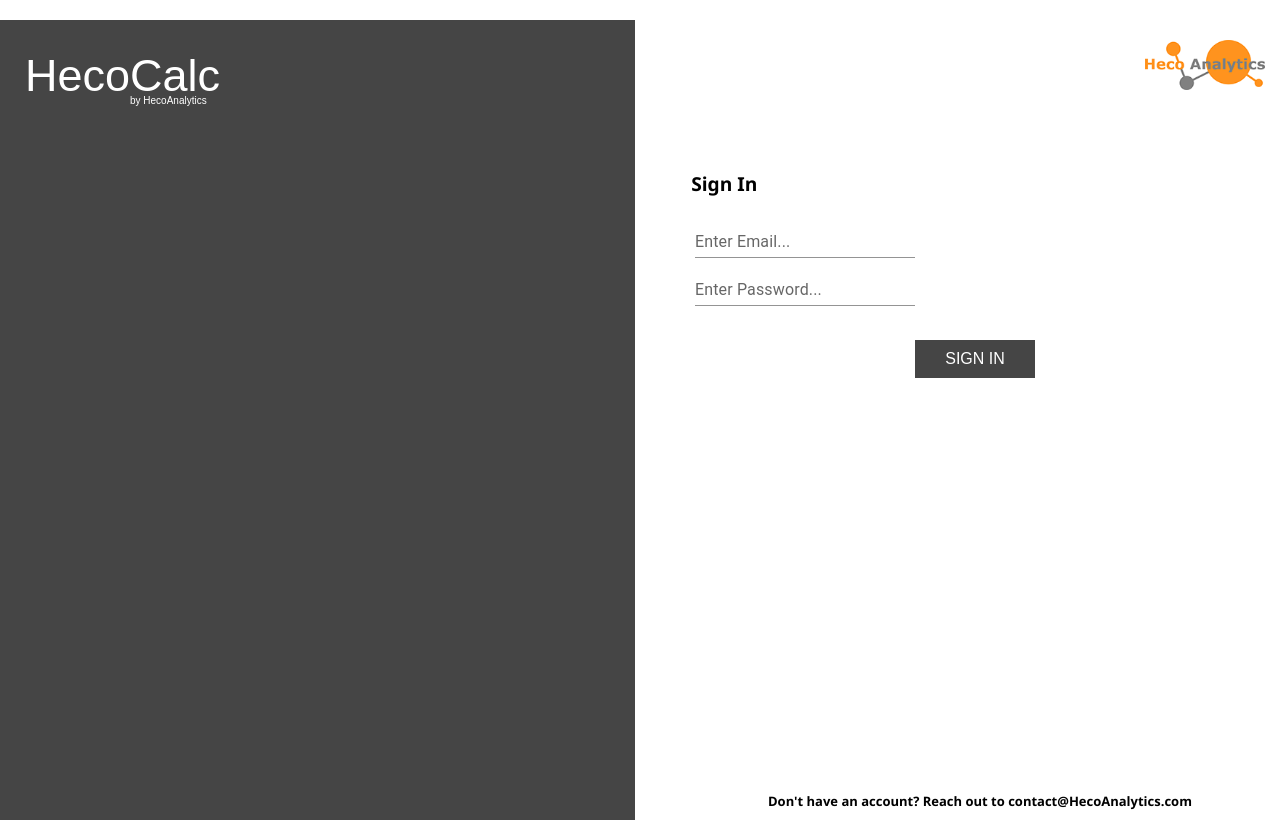
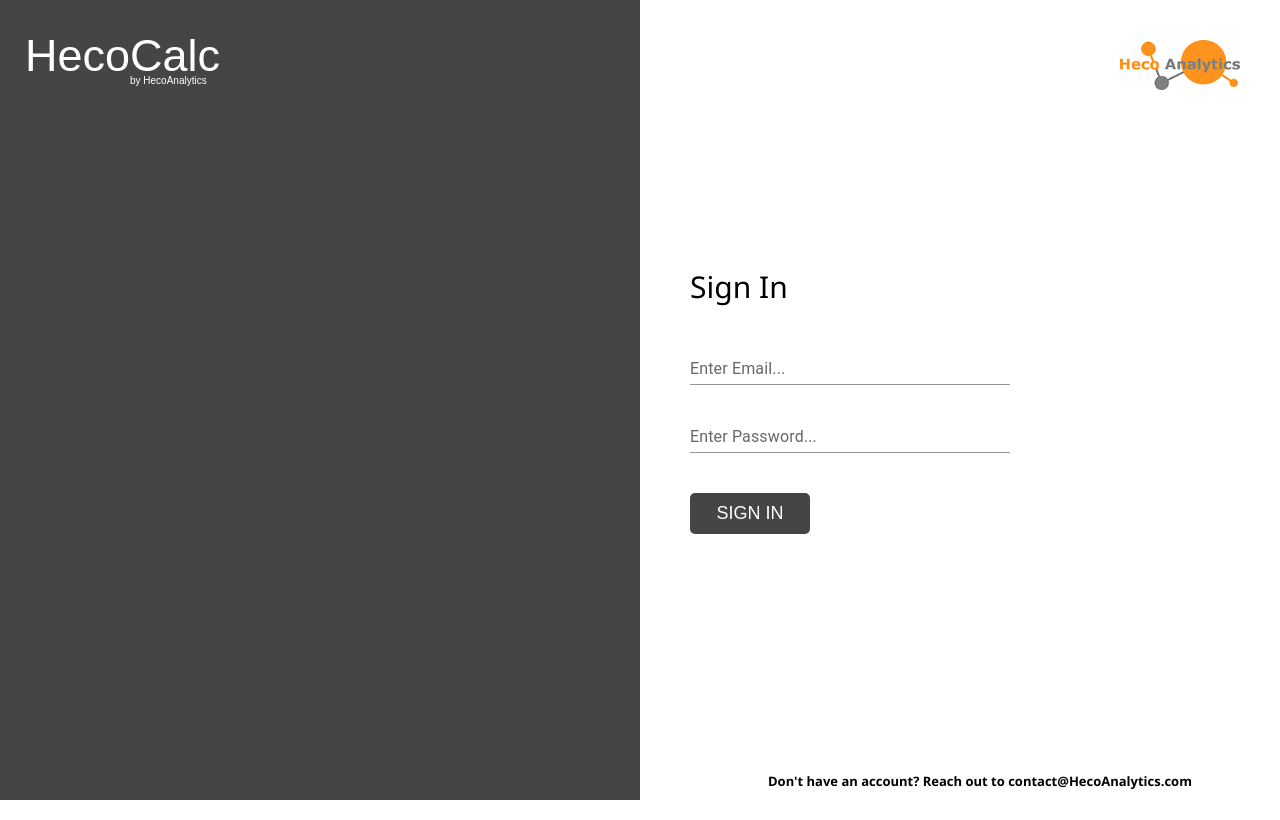
Before and after one commit to tgl-tania/HecoCalc, a React (Create React App) app in the folder hecocalc/: page / in a window 1280 px wide. Built offline with nearby package versions, Linux system fonts and the light colour scheme; what amazon-cognito-identity-js would draw is missing.

Commit message:
Fixed Login Page CSS

```diff
--- a/hecocalc/src/components/EditTree.jsx
+++ b/hecocalc/src/components/EditTree.jsx
@@ -38,23 +38,48 @@ export default function EditTree({
   const costData = [
     {
       title: "Hospitalisation cost",
-      cost: <input class="Input" onInput={(e) => setCost1(e.target.value)} />,
+      cost: (
+        <input
+          className="var-inputs"
+          onInput={(e) => setCost1(e.target.value)}
+        />
+      ),
     },
     {
       title: "DIGITAL",
-      cost: <input class="Input" onInput={(e) => setCost2(e.target.value)} />,
+      cost: (
+        <input
+          className="var-inputs"
+          onInput={(e) => setCost2(e.target.value)}
+        />
+      ),
     },
     {
       title: "Current Pathway",
-      cost: <input class="Input" onInput={(e) => setCost3(e.target.value)} />,
+      cost: (
+        <input
+          className="var-inputs"
+          onInput={(e) => setCost3(e.target.value)}
+        />
+      ),
     },
     {
       title: "Drug - AEAT",
-      cost: <input class="Input" onInput={(e) => setCost4(e.target.value)} />,
+      cost: (
+        <input
+          className="var-inputs"
+          onInput={(e) => setCost4(e.target.value)}
+        />
+      ),
     },
     {
       title: "Drug - IEAT",
-      cost: <input class="Input" onInput={(e) => setCost5(e.target.value)} />,
+      cost: (
+        <input
+          className="var-inputs"
+          onInput={(e) => setCost5(e.target.value)}
+        />
+      ),
     },
   ];
 
@@ -71,19 +96,39 @@ export default function EditTree({
   const edData = [
     {
       title: "LOS - AEAT",
-      days: <input class="Input" onInput={(e) => setDays1(e.target.value)} />,
+      days: (
+        <input
+          className="var-inputs"
+          onInput={(e) => setDays1(e.target.value)}
+        />
+      ),
     },
     {
       title: "LOS - IEAT",
-      days: <input class="Input" onInput={(e) => setDays2(e.target.value)} />,
+      days: (
+        <input
+          className="var-inputs"
+          onInput={(e) => setDays2(e.target.value)}
+        />
+      ),
     },
     {
       title: "Total duration of antibiotics (d) - AEAT",
-      days: <input class="Input" onInput={(e) => setDays3(e.target.value)} />,
+      days: (
+        <input
+          className="var-inputs"
+          onInput={(e) => setDays3(e.target.value)}
+        />
+      ),
     },
     {
       title: "Total duration of antibiotics (d) - IEAT",
-      days: <input class="Input" onInput={(e) => setDays4(e.target.value)} />,
+      days: (
+        <input
+          className="var-inputs"
+          onInput={(e) => setDays4(e.target.value)}
+        />
+      ),
     },
   ];
 
@@ -115,7 +160,7 @@ export default function EditTree({
       title: "DIGITAL",
       value: (
         <input
-          class="Input"
+          className="var-inputs"
           type="number"
           min="0"
           max="1"
@@ -128,7 +173,7 @@ export default function EditTree({
       title: "DIGITAL - AEAT",
       value: (
         <input
-          class="Input"
+          className="var-inputs"
           type="number"
           min="0"
           max="1"
@@ -141,7 +186,7 @@ export default function EditTree({
       title: "DIGITAL - AEAT - Hospital Admissions",
       value: (
         <input
-          class="Input"
+          className="var-inputs"
           type="number"
           min="0"
           max="1"
@@ -154,7 +199,7 @@ export default function EditTree({
       title: "DIGITAL - IEAT - Hospital Admissions",
       value: (
         <input
-          class="Input"
+          className="var-inputs"
           type="number"
           min="0"
           max="1"
@@ -167,7 +212,7 @@ export default function EditTree({
       title: "Current Pathway - AEAT",
       value: (
         <input
-          class="Input"
+          className="var-inputs"
           type="number"
           min="0"
           max="1"
@@ -180,7 +225,7 @@ export default function EditTree({
       title: "Current Pathway - AEAT - Hospital Admissions",
       value: (
         <input
-          class="Input"
+          className="var-inputs"
           type="number"
           min="0"
           max="1"
@@ -193,7 +238,7 @@ export default function EditTree({
       title: "Current Pathway - IEAT - Hospital Admissions",
       value: (
         <input
-          class="Input"
+          className="var-inputs"
           type="number"
           min="0"
           max="1"
@@ -206,7 +251,7 @@ export default function EditTree({
       title: "AEAT - Dead",
       value: (
         <input
-          class="Input"
+          className="var-inputs"
           type="number"
           min="0"
           max="1"
@@ -221,7 +266,7 @@ export default function EditTree({
       title: "IEAT - Dead",
       value: (
         <input
-          class="Input"
+          className="var-inputs"
           type="number"
           min="0"
           max="1"
--- a/hecocalc/src/components/InputPage.jsx
+++ b/hecocalc/src/components/InputPage.jsx
@@ -54,10 +54,7 @@ export default function TableOption2() {
   return (
     <div className="grid-container">
       <div className="header">
-        <div className="header-title">
-          <i className="fa-solid fa-bars"></i>
-          Decision Tree Input
-        </div>
+        <div className="header-title">Decision Tree Input</div>
         <button
           className="button-generate"
           onClick={() => router("/generatetree")}
--- a/hecocalc/src/components/Navbar.jsx
+++ b/hecocalc/src/components/Navbar.jsx
@@ -1,77 +1,85 @@
-import { Divider, ListItemIcon, ListItemText } from '@mui/material'
-import { Drawer, List, ListItem } from '@mui/material'
-import React, { useState } from 'react'
-import TaskAltIcon from '@mui/icons-material/TaskAlt';
-import CameraEnhanceIcon from '@mui/icons-material/CameraEnhance';
-import SettingsIcon from '@mui/icons-material/Settings';
+import { Divider, ListItemIcon, ListItemText } from "@mui/material";
+import { Drawer, List, ListItem } from "@mui/material";
+import React, { useState } from "react";
+import TaskAltIcon from "@mui/icons-material/TaskAlt";
+import CameraEnhanceIcon from "@mui/icons-material/CameraEnhance";
+import SettingsIcon from "@mui/icons-material/Settings";
 import "../css/navbar.css";
-import LogoutIcon from '@mui/icons-material/Logout';
+import LogoutIcon from "@mui/icons-material/Logout";
 //import Settings from '@mui/icons-material/Settings';
-import DensityMediumIcon from '@mui/icons-material/DensityMedium';
-import { useNavigate } from 'react-router-dom';
+import DensityMediumIcon from "@mui/icons-material/DensityMedium";
+import { useNavigate } from "react-router-dom";
 //import Link from '@mui/material';
 
 function Navbar() {
-
   const [open, setOpen] = useState(false);
 
   const [component, setComponent] = useState(false);
 
   const openPage = () => {
     setComponent(true);
-
-    }
+  };
 
   const closePage = () => {
     setComponent(false);
-    }
+  };
 
   const navigate = useNavigate();
 
   const navigateToLogin = () => {
-        navigate('/');
+    navigate("/");
   };
 
   const list = () => (
     <div style={{ width: 250 }}>
-            <List >
-                <div className='MainMenu'>Main Menu</div>
+      <List>
+        <div className="MainMenu">Main Menu</div>
         <Divider />
-                {['Dashboard'].map((label, index) => (
+        {["Dashboard"].map((label, index) => (
           <ListItem key={index}>
-                        <ListItemIcon><TaskAltIcon /></ListItemIcon>
+            <ListItemIcon>
+              <TaskAltIcon />
+            </ListItemIcon>
             <ListItemText primary={label} />
           </ListItem>
         ))}
-                {['Snapshots'].map((label, index) => (
+        {["Snapshots"].map((label, index) => (
           <ListItem key={index}>
-                        <ListItemIcon><CameraEnhanceIcon /></ListItemIcon>
+            <ListItemIcon>
+              <CameraEnhanceIcon />
+            </ListItemIcon>
             <ListItemText primary={label} />
           </ListItem>
         ))}
-                {['Settings'].map((label, index) => (
+        {["Settings"].map((label, index) => (
           <ListItem key={index}>
-                        <ListItemIcon><SettingsIcon /></ListItemIcon>
+            <ListItemIcon>
+              <SettingsIcon />
+            </ListItemIcon>
             <ListItemText primary={label} />
           </ListItem>
         ))}
 
-                <div className='footer'>
-                    {['Log Out'].map((label, index) => (
-                        <ListItem key={index} onClick={navigateToLogin} >
-                            <ListItemIcon><LogoutIcon /></ListItemIcon>
+        <div className="footer">
+          {["Log Out"].map((label, index) => (
+            <ListItem key={index} onClick={navigateToLogin}>
+              <ListItemIcon>
+                <LogoutIcon />
+              </ListItemIcon>
               <ListItemText primary={label} />
             </ListItem>
           ))}
         </div>
       </List>
     </div>
-    )
+  );
 
   return (
-        <div className='header'>
-            <div className='setting' onClick={() => setOpen(true)}><DensityMediumIcon /></div>
-            <Drawer open={open} anchor={'left'} onClose={() => setOpen(false)}>
+    <div className="navbar-container">
+      <div className="setting" onClick={() => setOpen(true)}>
+        <DensityMediumIcon />
+      </div>
+      <Drawer open={open} anchor={"left"} onClose={() => setOpen(false)}>
         {list()}
       </Drawer>
       {/* <div className='name'>Settings</div>
@@ -88,9 +96,8 @@ function Navbar() {
                     <button className='but' onClick={closePage}>Close Repository Page </button>
                 </div>
             )} */}
-
     </div>
-    )
+  );
 }
 
-export default Navbar
+export default Navbar;
--- a/hecocalc/src/css/edittree.css
+++ b/hecocalc/src/css/edittree.css
@@ -1,13 +1,4 @@
-.btn {
-  /* background-color: #ff921dd7; */
-}
-
-.btn:hover {
-  /* background-color: #fcc07f; */
-  background: #ff921dd7;
-}
-
-.Input {
+.var-inputs {
   /* background-color: rgb(239, 239, 239); */
   background: linear-gradient(#e6e6e6cf, #e9e9e9cf, #e9e9e9cf, #e6e6e6cf);
   height: 25px;
--- a/hecocalc/src/css/login.css
+++ b/hecocalc/src/css/login.css
@@ -1,7 +1,7 @@
 body {
   margin: 0px;
 }
-.container {
+.login-container {
   display: flex;
   flex-direction: row;
   padding-top: 0%;
@@ -25,49 +25,31 @@ body {
   flex-direction: column;
   display: flex;
   background-color: white;
+  justify-content: center;
 }
 
 .rightSide .signInBox {
-  margin: 0px;
+  display: flex;
+  flex-direction: column;
   margin-left: 50px;
-  margin-top: 120px;
-  size: 50px;
+  font-size: large;
   width: 50%;
-  flex-wrap: wrap;
-  font-size: large;
+  gap: 20px;
 }
 
-.Email {
-  resize: none;
-  border: none;
-  text-decoration: underline;
-  text-underline-offset: 10px;
-  border-bottom: 50px;
-  width: 500px;
+.login-container .rightSide img {
+  width: 120px;
+  height: 50px;
+  position: absolute;
+  top: 40px;
+  right: 40px;
 }
 
-.Password {
-  resize: none;
-  border: none;
-  text-decoration: underline;
-  text-underline-offset: 10px;
-}
-
-.container .rightSide img {
-  width: 120px;
-  height: 50px;
-  margin-left: 500px;
-  margin-top: 20px;
-}
-
-.container .rightSide .Title {
+.login-container .rightSide .Title {
   font-family: "Segoe UI", Tahoma, Geneva, Verdana, sans-serif;
-  font-size: larger;
-  font-weight: bold;
-  position: absolute;
-  height: 50px;
-  top: 150px;
-  left: 54%;
+  font-size: 30px;
+  /* font-weight: bold; */
+  margin-bottom: 10px;
 }
 
 .button:hover {
@@ -78,21 +60,14 @@ body {
 .loginButton {
   background-color: rgb(69, 69, 69);
   color: white;
-  text-align: center;
-  text-decoration: none;
-  font-size: 16px;
+  font-size: 18px;
   cursor: pointer;
-
-  appearance: auto;
   width: 120px;
-  margin-left: auto;
-  margin-right: auto;
   padding: 10px;
-  position: absolute;
-  top: 320px;
   border: none;
+  border-radius: 5px;
   cursor: pointer;
-  transition-duration: 0.4s;
+  margin-top: 20px;
 }
 
 .Footer {
@@ -104,7 +79,7 @@ body {
   left: 60%;
 }
 
-.container .leftSide .Main {
+.login-container .leftSide .Main {
   font-weight: 100;
   font-size: 45px;
   position: absolute;
@@ -113,7 +88,7 @@ body {
   color: white;
 }
 
-.container .leftSide .Sub {
+.login-container .leftSide .Sub {
   font-size: 10px;
   position: absolute;
   top: 75px;
--- a/hecocalc/src/css/navbar.css
+++ b/hecocalc/src/css/navbar.css
@@ -1,9 +1,6 @@
-.header {
-  width: 100%;
-  height: 50px;
-  display: flex;
-  flex-direction: row;
-  align-items: center;
+.navbar-container {
+  position: absolute;
+  top: 12px;
 }
 
 .MainMenu {
--- a/hecocalc/src/pages/Login.jsx
+++ b/hecocalc/src/pages/Login.jsx
@@ -1,107 +1,110 @@
-import React, { useState }from 'react'
-import { useNavigate } from 'react-router-dom';
-import TextField from '@mui/material/TextField';
-import '../css/login.css'
-import UserPool from '../UserPool';
-import { CognitoUser, AuthenticationDetails } from 'amazon-cognito-identity-js';
-import AWS from 'aws-sdk';
+import React, { useState } from "react";
+import { useNavigate } from "react-router-dom";
+import TextField from "@mui/material/TextField";
+import "../css/login.css";
+import UserPool from "../UserPool";
+import { CognitoUser, AuthenticationDetails } from "amazon-cognito-identity-js";
+import AWS from "aws-sdk";
 
 function Login() {
-
-  const [email, setEmail] = useState('');
-  const [password, setPassword] = useState('');
+  const [email, setEmail] = useState("");
+  const [password, setPassword] = useState("");
   const navigate = useNavigate();
 
   const navigateToHome = () => {
-    navigate('/');
+    navigate("/");
   };
 
-  const onSubmit = event => {
+  const onSubmit = (event) => {
     event.preventDefault();
 
     const user = new CognitoUser({
       Username: email,
-      Pool: UserPool
+      Pool: UserPool,
     });
 
     const authDetails = new AuthenticationDetails({
       Username: email,
-      Password: password
+      Password: password,
     });
 
     user.authenticateUser(authDetails, {
-      onSuccess: function(result) {
+      onSuccess: function (result) {
         var accessToken = result.getAccessToken().getJwtToken();
 
         var idToken = result.idToken.jwtToken;
 
-        AWS.config.region = 'eu-west-2';
+        AWS.config.region = "eu-west-2";
         AWS.config.credentials = new AWS.CognitoIdentityCredentials({
-          IdentityPoolId: 'eu-west-2:fca66400-f2b5-4b3b-bee7-2d01ea34e734',
+          IdentityPoolId: "eu-west-2:fca66400-f2b5-4b3b-bee7-2d01ea34e734",
           Logins: {
-            'cognito-idp.eu-west-2.amazonaws.com/eu-west-2_D4H1dwVyg': idToken
-          }
+            "cognito-idp.eu-west-2.amazonaws.com/eu-west-2_D4H1dwVyg": idToken,
+          },
         });
 
-        AWS.config.credentials.get(function(err) {
-          if(err) return console.error(err);
+        AWS.config.credentials.get(function (err) {
+          if (err) return console.error(err);
           else console.log(AWS.config.credentials);
 
           var s3 = new AWS.S3({
-            apiVersion: '2006-03-01',
-            params: {Bucket: 'arn:aws:s3:::alancompany'}
+            apiVersion: "2006-03-01",
+            params: { Bucket: "arn:aws:s3:::alancompany" },
           });
 
-          s3.listObjects({Delimiter: '/'}, function(err, data) {
-            console.log(err, data)
-          })
+          s3.listObjects({ Delimiter: "/" }, function (err, data) {
+            console.log(err, data);
+          });
         });
       },
 
-      onFailure: err => {
-        console.error('onFailure:', err);
+      onFailure: (err) => {
+        console.error("onFailure:", err);
       },
     });
   };
 
   return (
     <>
-      <div className='container'>
-        <div className='leftSide'>
-          <div className='Main'>HecoCalc</div>
-          <div className='Sub'>by HecoAnalytics</div>
+      <div className="login-container">
+        <div className="leftSide">
+          <div className="Main">HecoCalc</div>
+          <div className="Sub">by HecoAnalytics</div>
         </div>
-        <div className='rightSide'>
-          <img src='./assets/hecologo.png' alt="jsx-a11y/alt-text" onClick={navigateToHome} />
+        <div className="rightSide">
+          <img
+            src="./assets/hecologo.png"
+            alt="jsx-a11y/alt-text"
+            onClick={navigateToHome}
+          />
 
-          <div className='Title'>Sign In</div>
-
-          <div className='signInBox'>
+          <div className="signInBox">
+            <div className="Title">Sign In</div>
             <TextField
               id="standard-basic"
               label="Enter Email..."
               variant="standard"
-            size='50px'
+              size="50px"
               value={email}
-            onChange={event => setEmail(event.target.value)}
+              onChange={(event) => setEmail(event.target.value)}
             />
             <TextField
               id="standard-basic"
               label="Enter Password..."
               variant="standard"
               value={password}
-            onChange={event => setPassword(event.target.value)}
+              onChange={(event) => setPassword(event.target.value)}
             />
-          <button className='loginButton' type='submit' onClick={onSubmit}>
+            <button className="loginButton" type="submit" onClick={onSubmit}>
               SIGN IN
             </button>
-
           </div>
         </div>
-        <div className='Footer'>Don't have an account? Reach out to contact@HecoAnalytics.com</div>
+        <div className="Footer">
+          Don't have an account? Reach out to contact@HecoAnalytics.com
+        </div>
       </div>
     </>
-  )
+  );
 }
 
-export default Login
+export default Login;
```
Lines whose indentation alone changed are shown as unchanged.
